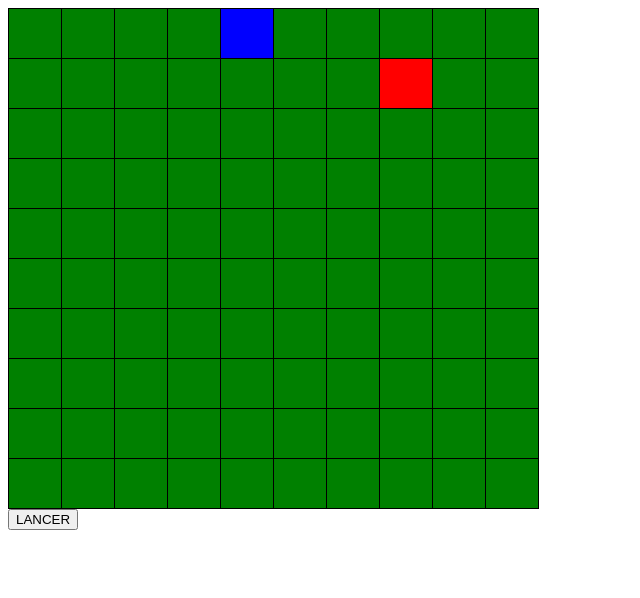
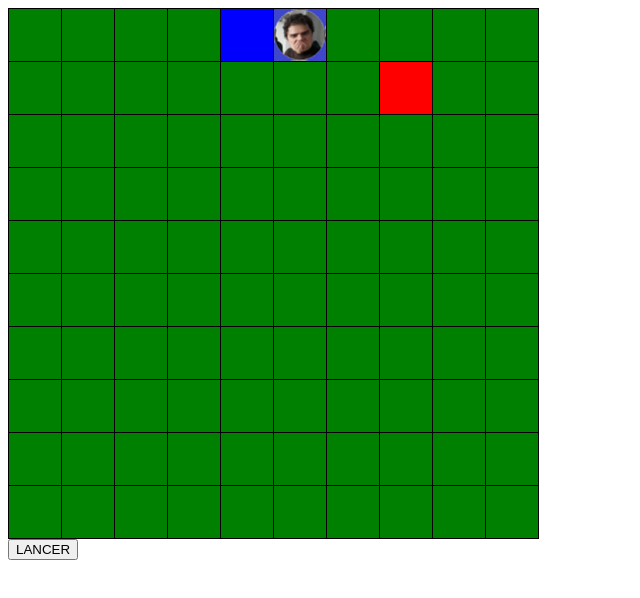
Before and after one commit to ThomasColin1/SnakeJS, a plain HTML site: page index.html in a window 1280 px wide. Both pictures are taken after a click on the button "LANCER". Shown: the whole page, without its empty margins (0-640 px from the left). Drawn offline with Linux system fonts and the light colour scheme.

Commit message:
2.2 : tete de serpent

```diff
--- a/Snake.js
+++ b/Snake.js
@@ -11,7 +11,12 @@ var posPomme;
 var dir2;
 
 function Jeu() {
-    pos = [0]
+    for(var k=0;k<100;k++){
+        var kstring=k.toString();
+        document.getElementById(kstring).style.backgroundColor = "green";
+        document.getElementById(kstring).style.backgroundImage = "";
+    }
+    pos = [1,0]
     dir = 1;
     dir2 = 1;
     var posString = pos[0].toString();
@@ -44,7 +49,7 @@ function Jeu() {
         }
         if (dir == 4){
             dir2=dir;
-            if (pos[0] > 10) {
+            if (pos[0] > 9) {
                 pos.unshift(pos[0] - 10);
             } else {
                 pos.unshift(pos[0] + 90);
@@ -64,8 +69,14 @@ function Jeu() {
         posString = pos[pos.length - 1].toString();
         document.getElementById(posString).style.backgroundColor = "green";
         pos.pop();
+        posString = pos[1].toString();
+        document.getElementById(posString).style.backgroundColor = "blue";
+        document.getElementById(posString).style.backgroundImage = "";
         posString = pos[0].toString();
-        document.getElementById(posString).style.backgroundColor = "blue";
+        //changeBackground(document.getElementById(posString), "http://ghost.gs.ganal.ch/skins/common/images/gs.png");
+        document.getElementById(posString).style.backgroundImage = "url('tete_serpent.png')";
+        document.getElementById(posString).style.backgroundImage = "url('tete_serpent.png')";
+
     }, 200);
 }
 
--- a/index.html
+++ b/index.html
@@ -1,3 +1,4 @@
+<!DOCTYPE html PUBLIC "-//W3C//DTD HTML 4.01//EN" "http://www.w3.org/TR/html4/strict.dtd">
 <html>
    <head>
       <title> Snake </title>
```
Also changed, not shown: tete_serpent.png (added).
